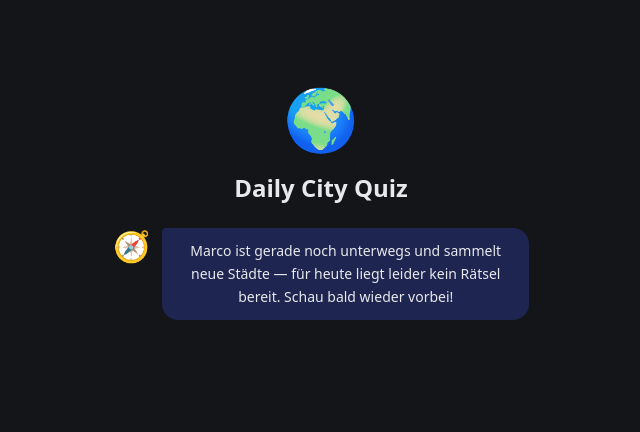
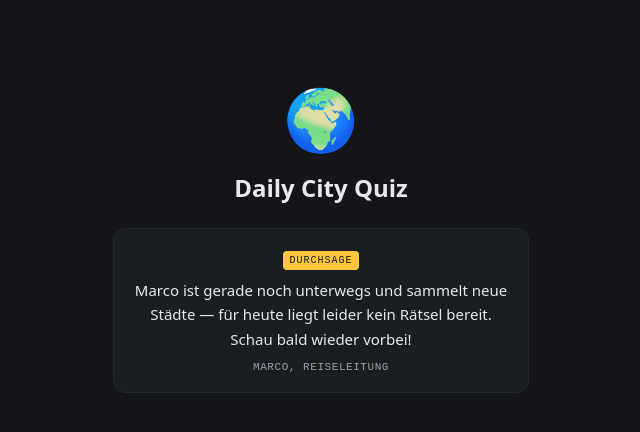
Before and after one commit to tokoyoshi1000/daily-city-quiz, a React (Vite) app: page / in a window 1280 px wide. Shown: the top 432 px of the page, without its empty margins (319-959 px from the left). Built offline with nearby package versions, Linux system fonts and the light colour scheme; a web font is replaced by a local one.

Commit message:
feat(ui): HostBubble als Durchsage-Panel im Tafel-Look
Co-Authored-By: Claude Fable 5 <noreply@anthropic.com>

```diff
--- a/src/components/HostBubble.tsx
+++ b/src/components/HostBubble.tsx
@@ -1,14 +1,21 @@
 import type { ReactNode } from "react";
 
-export function HostBubble({ children }: { children: ReactNode }) {
+export function HostBubble({
+  children,
+  sig = "Marco, Reiseleitung",
+}: {
+  children: ReactNode;
+  sig?: string | null;
+}) {
   return (
-    <div className="flex items-start gap-3">
-      <div className="shrink-0 text-3xl" aria-hidden>
-        🧭
-      </div>
-      <div className="min-w-0 break-words rounded-2xl rounded-tl-sm bg-card px-4 py-3 text-sm leading-relaxed">
-        {children}
-      </div>
+    <div className="rounded-xl border border-edge bg-cell p-4">
+      <span className="inline-block rounded-sm bg-amber px-1.5 py-0.5 font-mono text-[10px] uppercase tracking-[0.1em] text-ink">
+        Durchsage
+      </span>
+      <div className="mt-2 min-w-0 break-words text-[15px] leading-relaxed">{children}</div>
+      {sig && (
+        <p className="mt-2 font-mono text-[11px] uppercase tracking-wider text-dim">{sig}</p>
+      )}
     </div>
   );
 }
```
